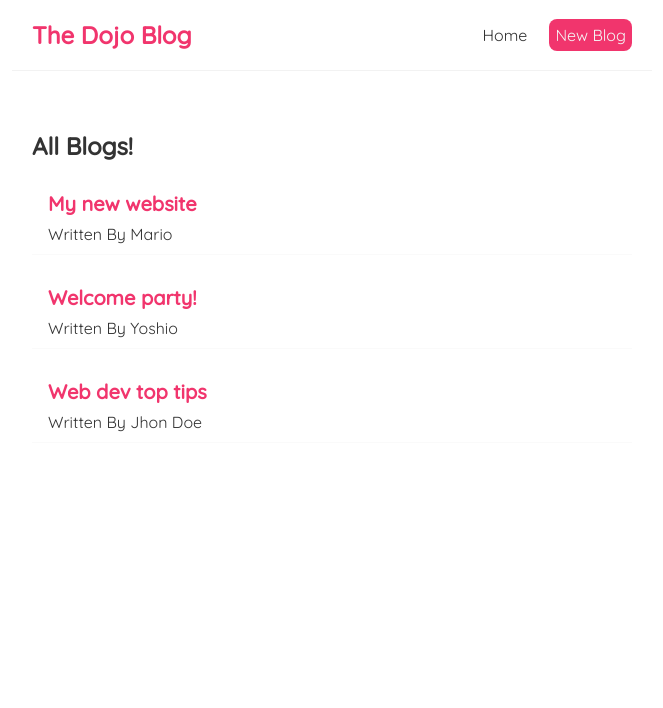
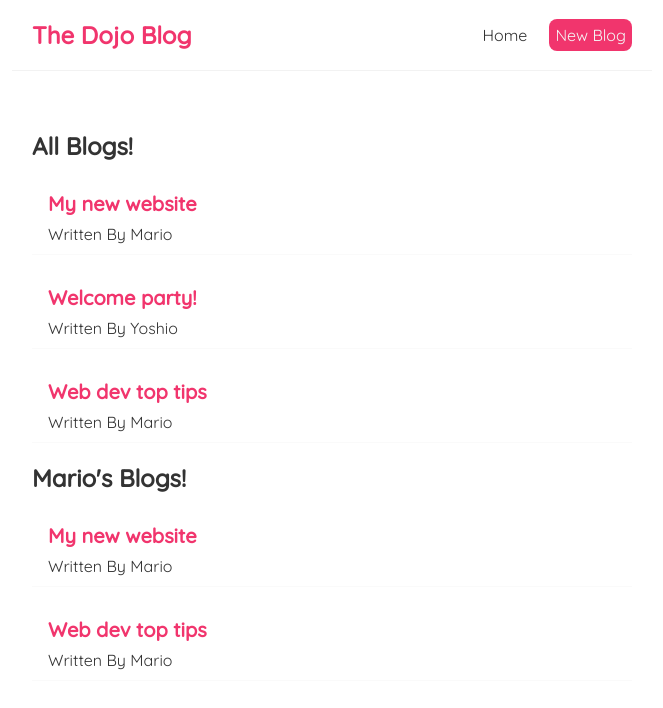
Before and after one commit to nordeeen/my-dojo-blog, a React (Create React App) app: page / in a window 1280 px wide. Shown: the top 708 px of the page, without its empty margins (308-971 px from the left). Built offline with nearby package versions, Linux system fonts and the light colour scheme.

Commit message:
reusing component

```diff
--- a/src/Home.js
+++ b/src/Home.js
@@ -19,7 +19,7 @@ const Home = () => {
     {
       title: "Web dev top tips",
       body: "lorem ipsum ...",
-      author: "Jhon Doe",
+      author: "Mario",
       id: 3,
     },
   ]);
@@ -28,6 +28,10 @@ const Home = () => {
     <>
       <div className="home">
         <BlogList blogs={blogs} title={"All Blogs!"} />
+        <BlogList
+          blogs={blogs.filter((blog) => blog.author === "Mario")}
+          title={"Mario's Blogs!"}
+        />
       </div>
     </>
   );
```
